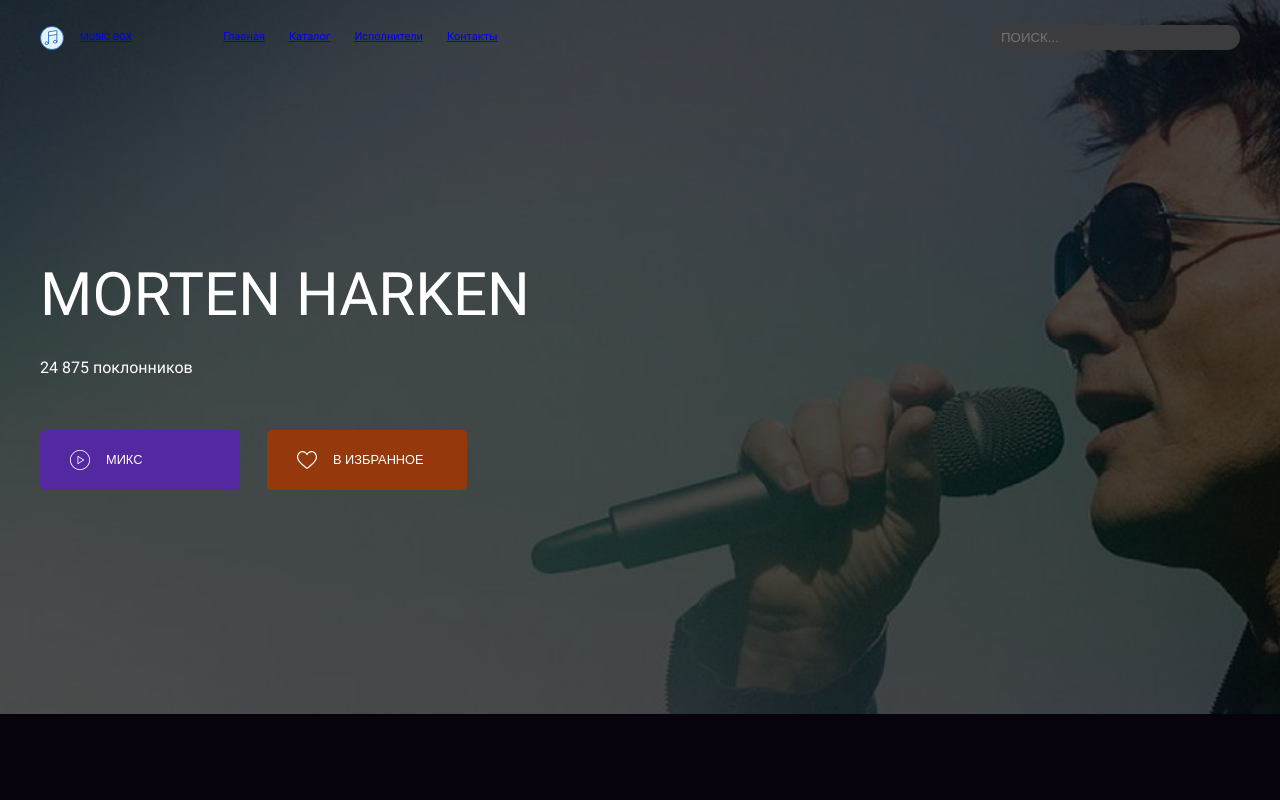
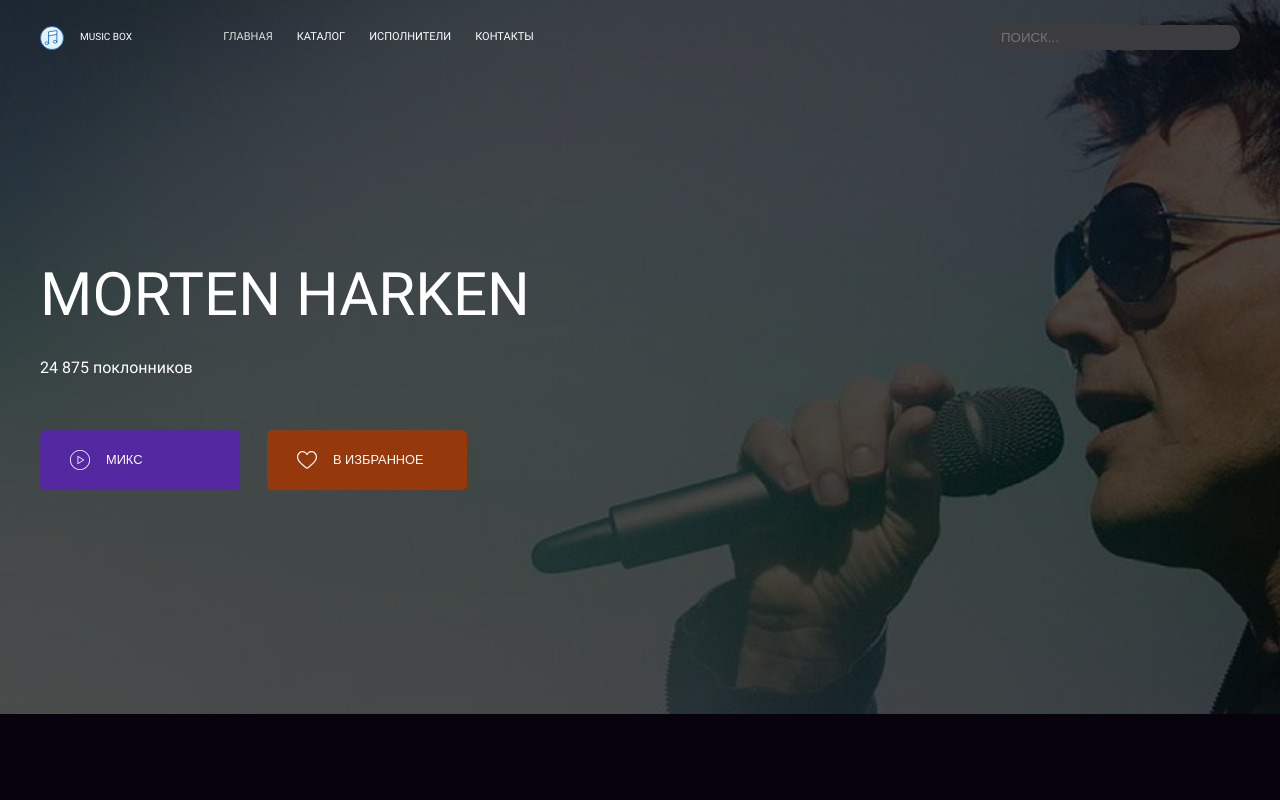
Before and after one commit to Sokolero/layout-designer-project-lvl2, a website: page src/artist.html in a window 1280 px wide. Shown: the top 800 px of the page. Drawn offline with Linux system fonts and the light colour scheme.

Commit message:
Update artist.html

```diff
--- a/src/artist.html
+++ b/src/artist.html
@@ -11,19 +11,19 @@
     <div class="header-wrapper">
       <header class="header container">
           <div class="flex w-100 wrap dir-column dir-row-lg align-items-center-lg">
-            <a href="#" class="logo flex align-items-center" title="logo">
+            <div class="logo flex align-items-center" title="logo">
               <img class="logo-img mr-16px mb-17px mb-0-lg" src="images/logo.svg" alt="logo">
               <span class="logo-text mb-17px mb-0-lg">
                 Music box
               </span>
-            </a>
+            </div>
             <!-- <div class="w-100 d-none-lg"></div> -->
-            <nav class="nav mb-15px mb-0-lg">
-              <a class="nav-item nav-item-active" href="#" title="Главная">Главная</a>
-              <a class="nav-item" href="#" title="Каталог">Каталог</a>
-              <a class="nav-item" href="#" title="Исполнители">Исполнители</a>
-              <a class="nav-item" href="#" title="Контакты">Контакты</a>
-            </nav>
+            <menu class="nav align-items-start mb-15px mb-0-lg">
+              <li class="nav-item"><a class="nav-link nav-link-active" href="#" title="Главная">Главная</a></li>
+              <li class="nav-item"><a class="nav-link" href="#" title="Каталог">Каталог</a></li>
+              <li class="nav-item"><a class="nav-link" href="#" title="Исполнители">Исполнители</a></li>
+              <li class="nav-item"><a class="nav-link" href="#" title="Контакты">Контакты</a></li>
+            </menu>
             <div class="search-box flex w-100">
               <input class="search-box-input text-uppercase pl-5px" type="text" name="search" value="" placeholder="поиск...">
             </div>
```
